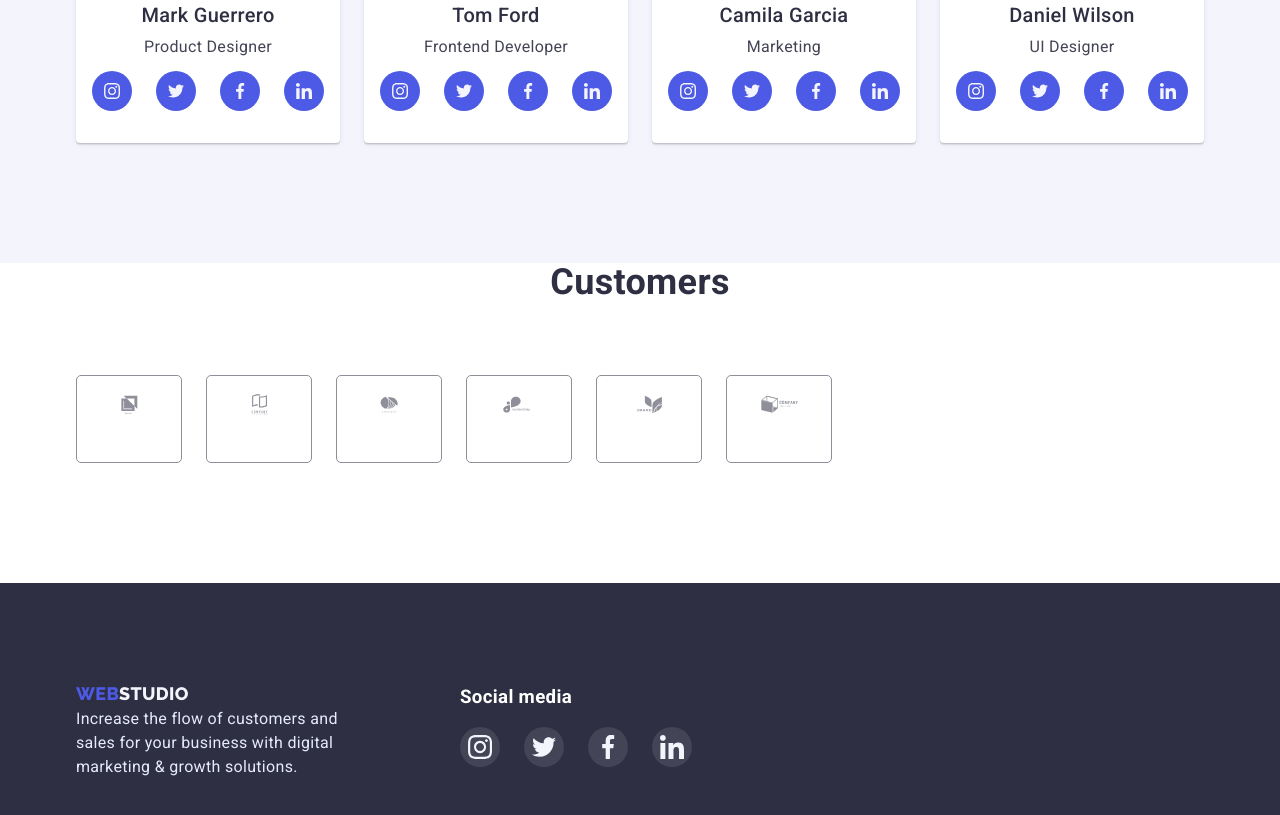
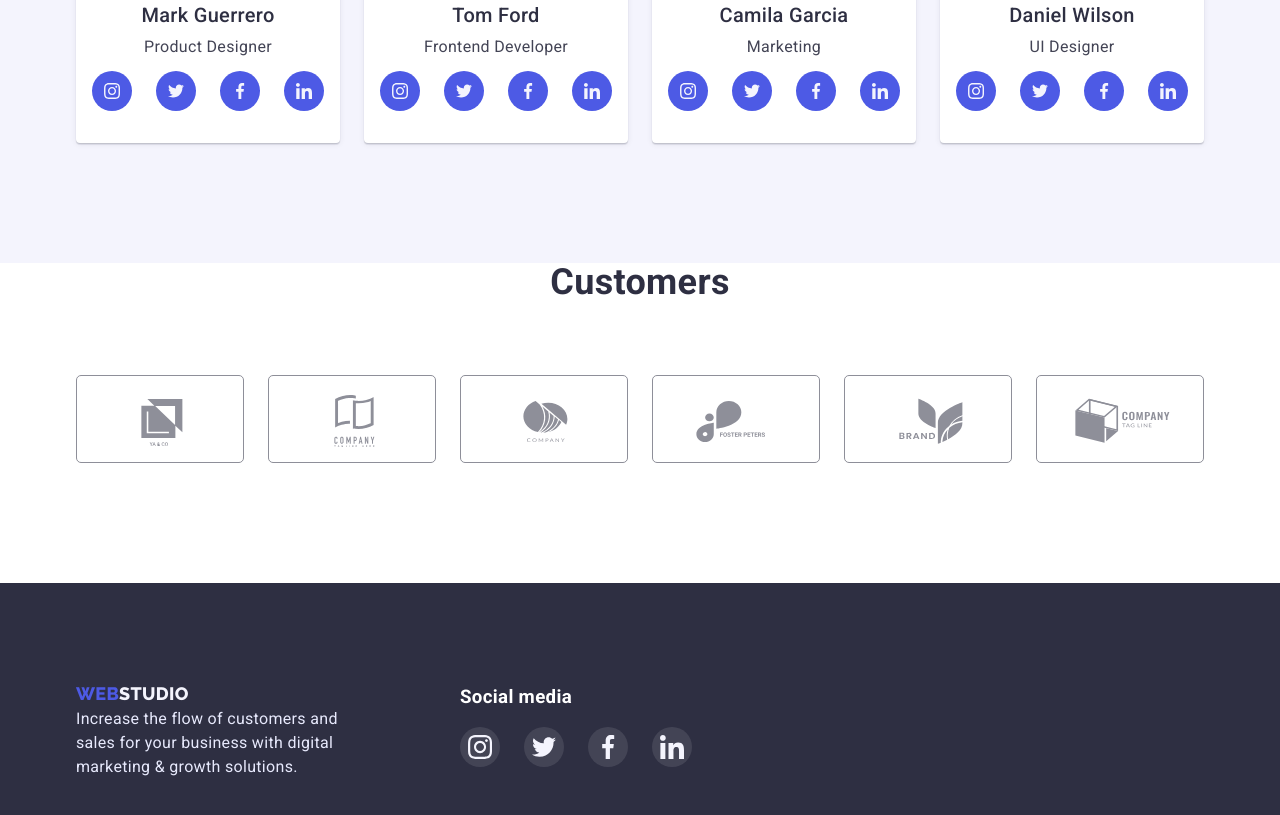
Before and after one commit to smilecool2012/goit-markup-hw-04, a plain HTML site: page index.html in a window 1280 px wide. Shown: the part 2197-3012 px from the top of the page. Drawn offline with nearby package versions, Linux system fonts and the light colour scheme.

Commit message:
style changes

```diff
--- a/static/css/styles.css
+++ b/static/css/styles.css
@@ -361,7 +361,6 @@ img {
 }
 
 .project-content:hover {
-    border: 1px solid #F4F4FD;
     box-shadow: 0px 1px 6px rgba(46, 47, 66, 0.08), 0px 1px 1px rgba(46, 47, 66, 0.16), 0px 2px 1px rgba(46, 47, 66, 0.08);
 }
 
@@ -424,13 +423,11 @@ img {
 .customers-list {
     display: flex;
     gap: 24px;
-    width: 168px;
-    height: 88px;
 }
 
 .customer-logo {
-    display: inline-block;
-    padding: 16px 32px;
+    margin-top: 16px;
+    margin-left: 32px;
     justify-content: center;
     width: 104px;
     height: 56px;
@@ -440,6 +437,8 @@ img {
 .customers-item {
     border: 1px solid #8E8F99;
     border-radius: 5px;
+    width: 168px;
+    height: 88px;
 }
 
 .customers-item:hover,
```
